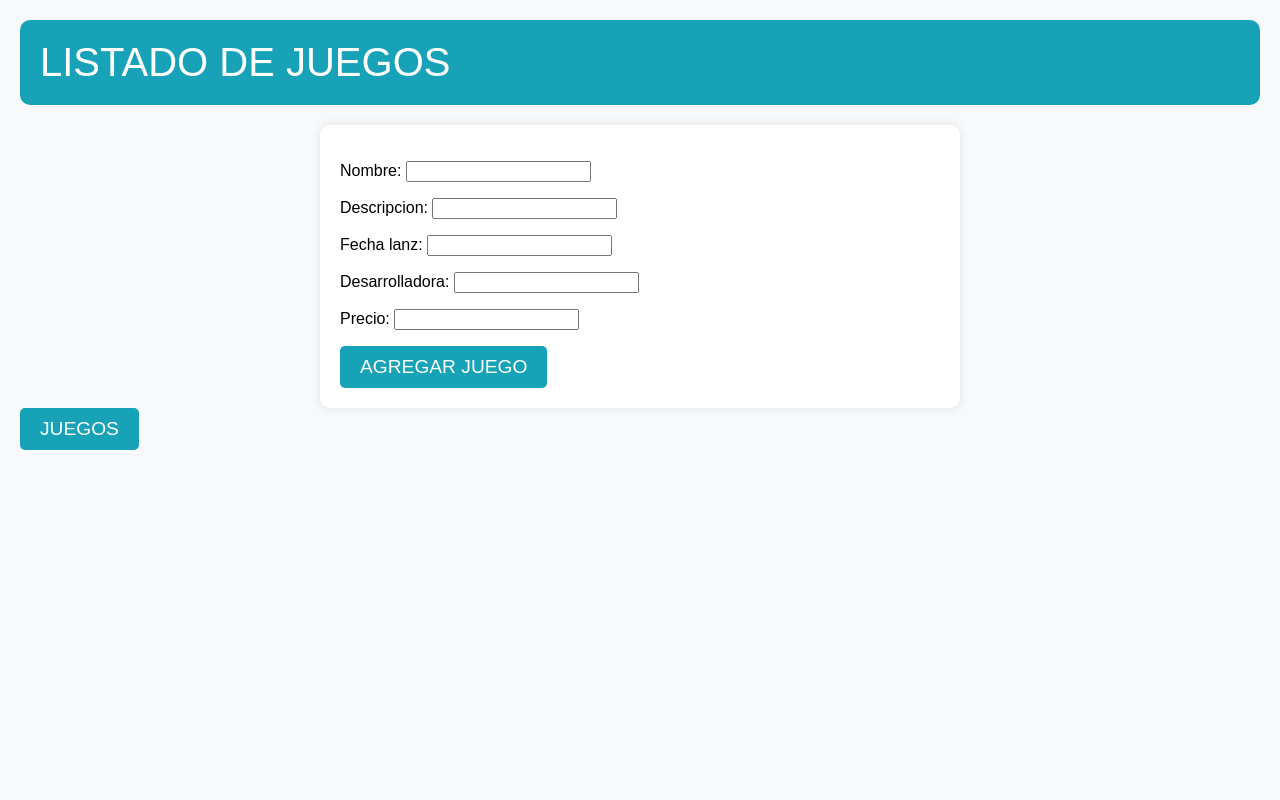
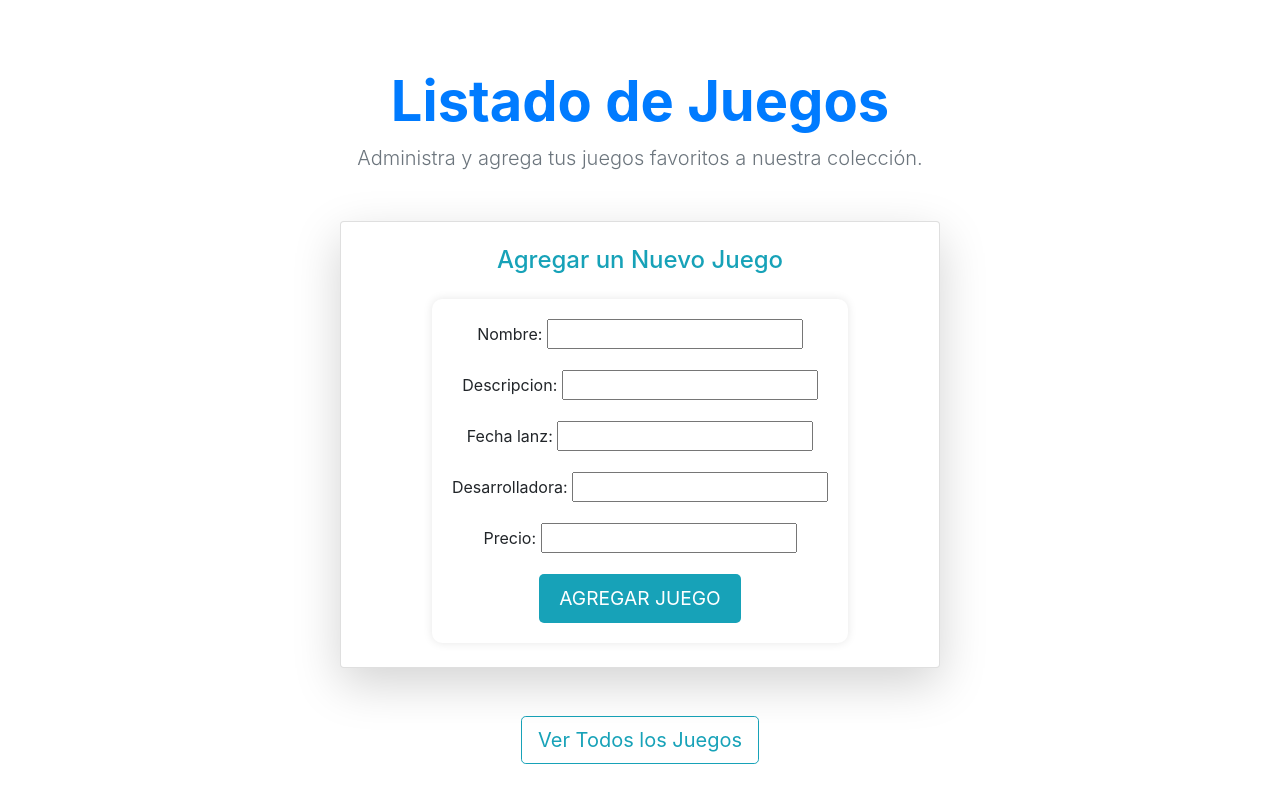
Before and after one commit to guidoftp/Prueba2, a Django app: page /agregarJuego/ in a window 1280 px wide. Run offline with Django 3.2, Linux system fonts and the light colour scheme; some libraries are stand-ins or nearby versions.

Commit message:
admin muestra, modifica, registra y elimina
tambien se mejoro el diseño del agregard

```diff
--- a/Proyecto/Aplicacion/admin.py
+++ b/Proyecto/Aplicacion/admin.py
@@ -4,4 +4,4 @@
 class JuegoAdmin(admin.ModelAdmin):
     list_display = ['nombre', 'descripcion', 'fecha_lanz', 'desarrolladora', 'precio']
 # Register your models here.
-admin.site.register(Juego)
+admin.site.register(Juego, JuegoAdmin)
--- a/Proyecto/Aplicacion/models.py
+++ b/Proyecto/Aplicacion/models.py
@@ -8,3 +8,6 @@
     fecha_lanz = models.DateField()
     desarrolladora = models.CharField(max_length=100)
     precio = models.FloatField(validators=[MinValueValidator(0)])
+
+def __str__(self):
+    return self.nombre
--- a/Proyecto/templates/Aplicacion/agregarJuego.html
+++ b/Proyecto/templates/Aplicacion/agregarJuego.html
@@ -6,18 +6,30 @@
     <title>Listado de Juegos</title>
     {% load static %}
     <link rel="stylesheet" href="{% static 'css/styles.css' %}">
+    <link href="https://stackpath.bootstrapcdn.com/bootstrap/4.5.2/css/bootstrap.min.css" rel="stylesheet">
 </head>
 <body class="container mt-5">
-    <div class="alert alert-info display-1 text-center">LISTADO DE JUEGOS</div>
+    <header class="text-center mb-5">
+        <h1 class="display-4 font-weight-bold text-primary">Listado de Juegos</h1>
+        <p class="lead text-muted">Administra y agrega tus juegos favoritos a nuestra colección.</p>
+    </header>
 
-    <form method="post" class="text-center">
-        {{form.as_p}}
-        {% csrf_token %}
-        <input type="submit" value="AGREGAR JUEGO" class="btn btn-info">
-    </form>
+    <section class="text-center">
+        <div class="card shadow-lg p-4 mb-5 bg-white rounded" style="max-width: 600px; margin: auto;">
+            <h2 class="h4 mb-4 text-info">Agregar un Nuevo Juego</h2>
+            <form method="post">
+                {{ form.as_p }}
+                {% csrf_token %}
+                <input type="submit" value="AGREGAR JUEGO" class="btn btn-primary btn-lg">
+            </form>
+        </div>
+    </section>
 
-    <div class="text-center mt-5">
-        <a href="../juegos" class="btn btn-info">JUEGOS</a>
-    </div>
+    <section class="text-center mt-4">
+        <a href="../juegos" class="btn btn-outline-info btn-lg">Ver Todos los Juegos</a>
+    </section>
+
+    <script src="https://code.jquery.com/jquery-3.5.1.slim.min.js"></script>
+    <script src="https://cdn.jsdelivr.net/npm/bootstrap@4.5.2/dist/js/bootstrap.bundle.min.js"></script>
 </body>
 </html>
--- a/Proyecto/templates/Aplicacion/juegos.html
+++ b/Proyecto/templates/Aplicacion/juegos.html
@@ -33,7 +33,7 @@
                 <td>{{ juego.precio }}</td>
                 <td>
                     <a href="/actualizarJuego/{{ juego.id }}" class="btn btn-success btn-sm"><i class="bi bi-pencil"></i> Editar</a>
-                    <a href="/eliminarJuego/{{ juego.id }}" class="btn btn-danger btn-sm"><i class="bi bi-trash"></i> Eliminar</a>
+                    <a href="/eliminarJuego/{{ juego.id }}" class="btn btn-danger btn-sm" onClick="return confirm('¿Seguro que quieres eliminar este juego?')"><i class="bi bi-trash"></i> Eliminar</a>
                 </td>
             </tr>
             {% endfor %}
```
